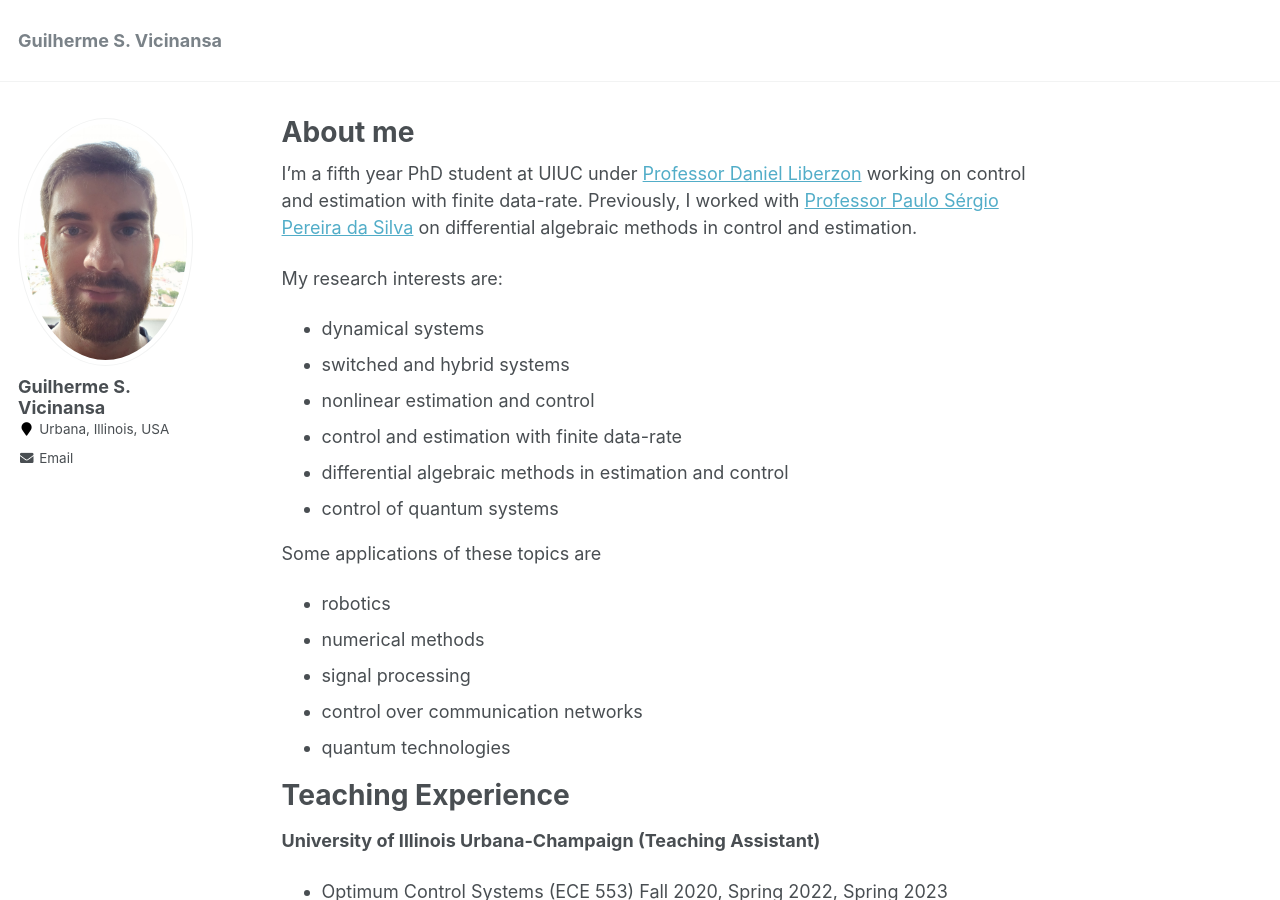
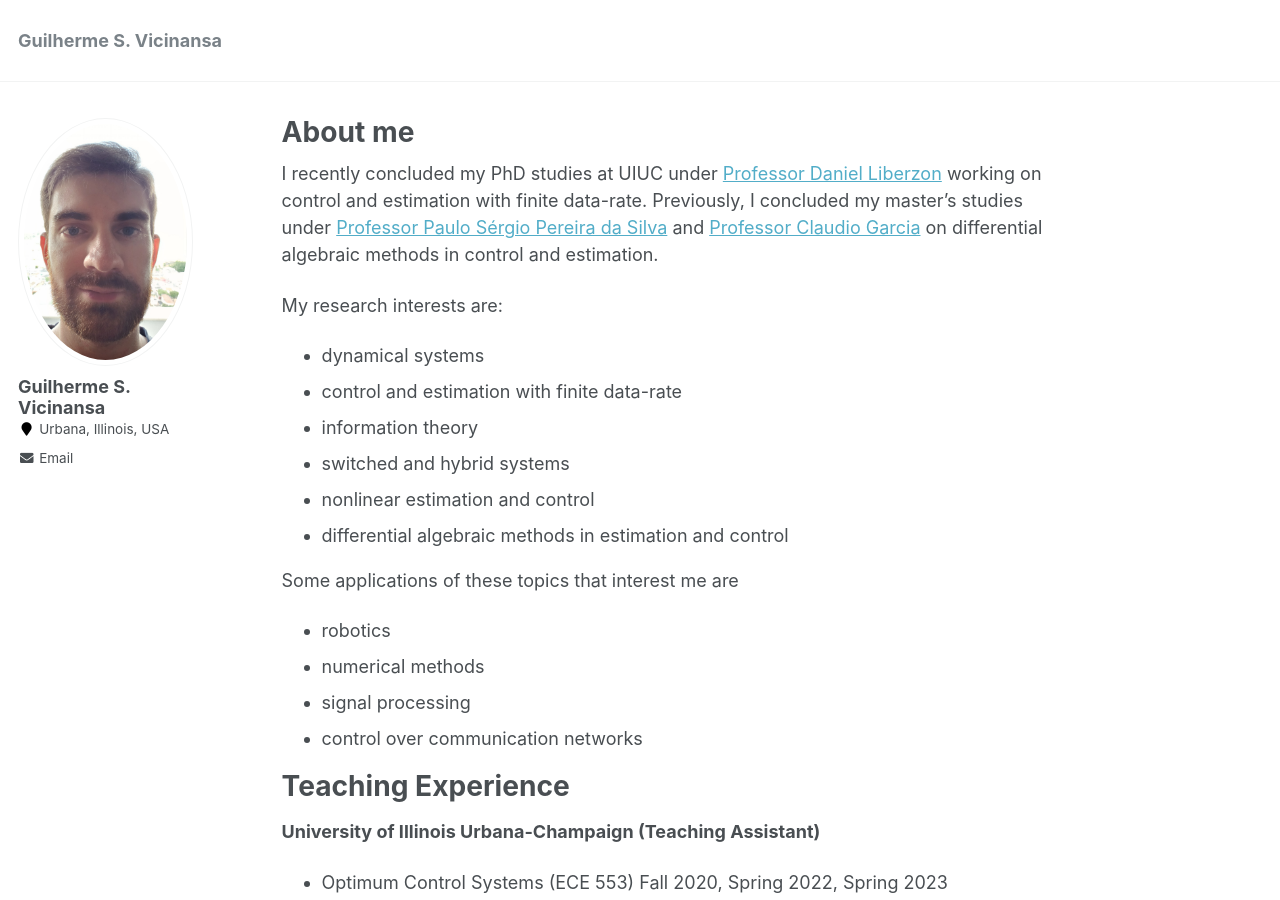
Before and after one commit to Vicinansa/vicinansa.github.io, a Jekyll site: the page built from _pages/about.md, in a window 1280 px wide and 900 px high. Built offline with Jekyll 4.4.1, drawn with Linux system fonts in a browser that asks for light colours.

Commit message:
Update about
- Added Claudio
- Changed from Student to Graduated

```diff
--- a/_pages/about.md
+++ b/_pages/about.md
@@ -7,23 +7,21 @@ redirect_from:
   - /about/
   - /about.html
 ---
-
-I’m a fifth year PhD student at UIUC under <a href="http://liberzon.csl.illinois.edu/">Professor Daniel Liberzon</a>  working on control and estimation with finite data-rate. Previously, I worked with <a href="https://scholar.google.fr/citations?user=bHfxlykAAAAJ&hl=en">Professor Paulo Sérgio Pereira da Silva</a> on differential algebraic methods in control and estimation.
+I recently concluded my PhD studies at UIUC under <a href="http://liberzon.csl.illinois.edu/">Professor Daniel Liberzon</a>  working on control and estimation with finite data-rate. Previously, I concluded my master's studies under <a href="https://scholar.google.fr/citations?user=bHfxlykAAAAJ&hl=en">Professor Paulo Sérgio Pereira da Silva</a> and <a href="https://www.researchgate.net/profile/Claudio-Garcia-12">Professor Claudio Garcia</a> on differential algebraic methods in control and estimation.
 
 My research interests are:
  - dynamical systems
+ - control and estimation with finite data-rate
+ - information theory
  - switched and hybrid systems
  - nonlinear estimation and control
- - control and estimation with finite data-rate
  - differential algebraic methods in estimation and control
- - control of quantum systems
 
-Some applications of these topics are
+Some applications of these topics that interest me are
  - robotics
  - numerical methods
  - signal processing
  - control over communication networks
- - quantum technologies
 
 
 # Teaching Experience
```
